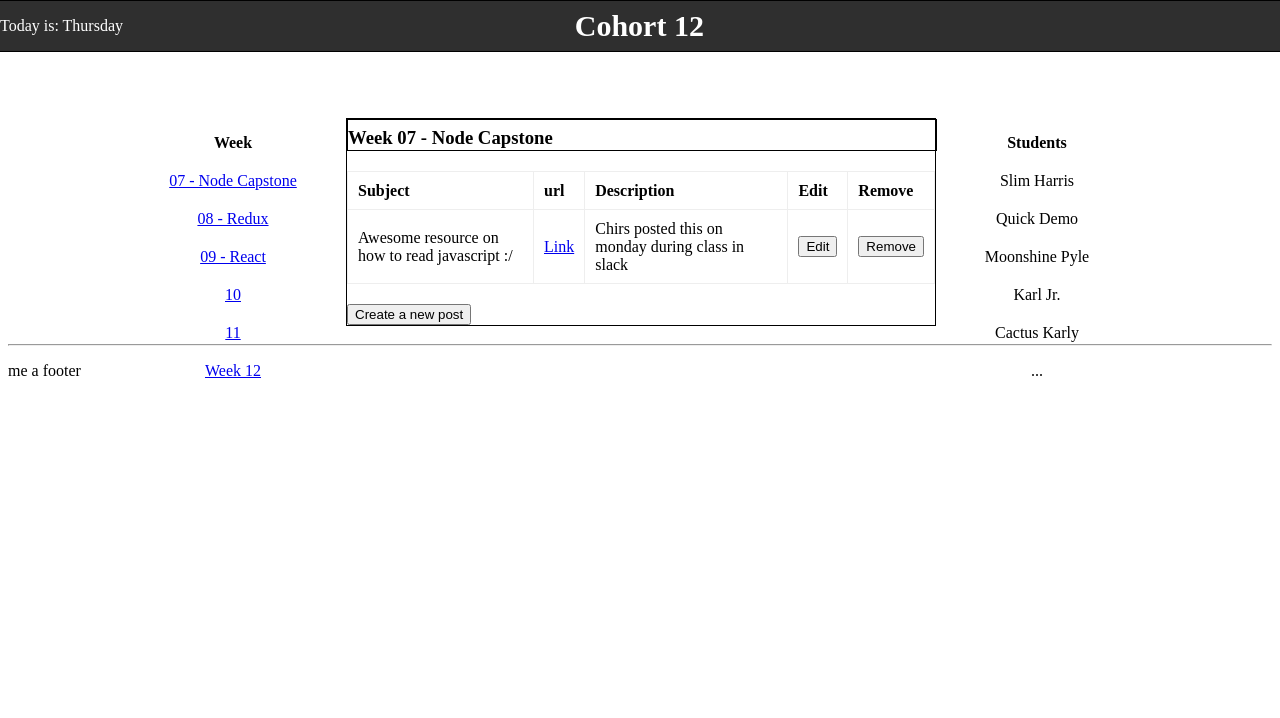
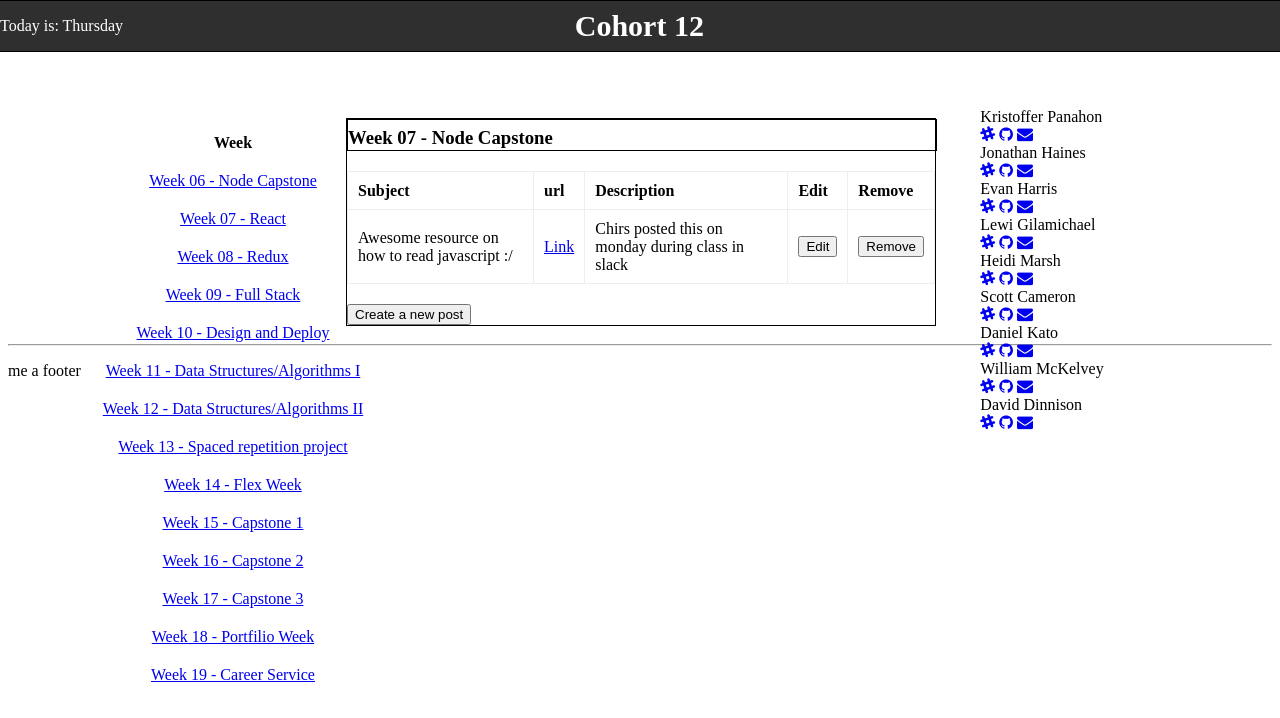
Before and after one commit to mscottcam/dash_capstone, a website: page public/index.html in a window 1280 px wide. Drawn offline with nearby package versions, Linux system fonts and the light colour scheme; a web font is replaced by a local one.

Commit message:
adding index with scott changes

```diff
--- a/public/index.html
+++ b/public/index.html
@@ -25,36 +25,79 @@
               <li>
                 <strong>Week</strong>
               </li>
-              <li><a href="#week-07">07 - Node Capstone</a></li>
-              <li><a href="#week-08">08 - Redux</a></li>
-              <li><a href="#week-09">09 - React</a></li>
-              <li><a href="#week-10">10</a></li>
-              <li><a href="#week-11">11</a></li>
-              <li><a href="#week-12">Week 12</a></li>
-              <!-- <li><a href="#week-13">13</a></li> -->
-              <!-- <li><a href="#week-14">14</a></li>
-              <li><a href="#week-15">15 - Capstone 1</a></li>
-              <li><a href="#week-16">16 - Capstone 2</a></li>
-              <li><a href="#week-17">17 - Capstone 3</a></li>
-              <li><a href="#week-18">18 - Portfilio Week</a></li>
-              <li><a href="#week-19">19 - Career Service</a></li> -->
+              <li><a href="#week-06">Week 06 - Node Capstone</a></li>
+              <li><a href="#week-07">Week 07 - React</a></li>
+              <li><a href="#week-08">Week 08 - Redux</a></li>
+              <li><a href="#week-09">Week 09 - Full Stack</a></li>
+              <li><a href="#week-10">Week 10 - Design and Deploy</a></li>
+              <li><a href="#week-11">Week 11 - Data Structures/Algorithms I</a></li>
+              <li><a href="#week-12">Week 12 - Data Structures/Algorithms II</a></li>
+              <li><a href="#week-13">Week 13 - Spaced repetition project</a></li>
+              <li><a href="#week-14">Week 14 - Flex Week</a></li>
+              <li><a href="#week-15">Week 15 - Capstone 1</a></li>
+              <li><a href="#week-16">Week 16 - Capstone 2</a></li>
+              <li><a href="#week-17">Week 17 - Capstone 3</a></li>
+              <li><a href="#week-18">Week 18 - Portfilio Week</a></li>
+              <li><a href="#week-19">Week 19 - Career Service</a></li>
             </ul>
         </div>
       </section>
       <section class="right contacts">
         <div class="user-list">
-          <ul>
-            <li>
-              <strong>Students</strong>
-            </li>
-            <li>Slim Harris</li>
-            <li>Quick Demo</li>
-            <li>Moonshine Pyle</li>
-            <li>Karl Jr.</li>
-            <li>Cactus Karly</li>
-            <li>...</li>
-          </ul>
-        </div>
+  <div class="user" data-user-index="">
+            <span>Kristoffer Panahon</span><br>
+            <a href="https://thinkful-students.slack.com/messages/@kristoffer/"><i class="fa fa-slack"></i></a>
+            <a href="https://github.com/krp312"><i class="fa fa-github"></i></a>
+            <a href="mailto:krp312@me.com"><i class="fa fa-envelope"></i></a>
+          </div>
+          <div class="user" data-user-index="">
+            <span>Jonathan Haines</span><br>
+            <a href="https://thinkful-students.slack.com/messages/@jonhaines/"><i class="fa fa-slack"></i></a>
+            <a href="https://github.com/joncancode"><i class="fa fa-github"></i></a>
+            <a href="mailto:jc.haines19@gmail.com"><i class="fa fa-envelope"></i></a>
+          </div>
+          <div class="user" data-user-index="">
+            <span>Evan Harris</span><br>
+            <a href="https://thinkful-students.slack.com/messages/@echarris/"><i class="fa fa-slack"></i></a>
+            <a href="https://github.com/eharris128"><i class="fa fa-github"></i></a>
+            <a href="mailto:echarris@smcm.edu"><i class="fa fa-envelope"></i></a>
+          </div>
+          <div class="user" data-user-index="">
+            <span>Lewi Gilamichael</span><br>
+            <a href="https://thinkful-students.slack.com/messages/@lewi/"><i class="fa fa-slack"></i></a>
+            <a href="https://github.com/lewi-g"><i class="fa fa-github"></i></a>
+            <a href="mailto:dr.lewi@gmail.com"><i class="fa fa-envelope"></i></a>
+          </div>
+          <div class="user" data-user-index="">
+            <span>Heidi Marsh</span><br>
+            <a href="https://thinkful-students.slack.com/messages/@zwillerzoog/"><i class="fa fa-slack"></i></a>
+            <a href="https://github.com/zwillerzoog"><i class="fa fa-github"></i></a>
+            <a href="mailto:marsh.heidi.c@gmail.com"><i class="fa fa-envelope"></i></a>
+          </div>
+          <div class="user" data-user-index="">
+            <span>Scott Cameron</span><br>
+            <a href="https://thinkful-students.slack.com/messages/@scott_cam/"><i class="fa fa-slack"></i></a>
+            <a href="https://github.com/mscottcam"><i class="fa fa-github"></i></a>
+            <a href="mailto:mscottcam@gmail.com"><i class="fa fa-envelope"></i></a>
+          </div>
+          <div class="user" data-user-index="">
+            <span>Daniel Kato</span><br>
+            <a href="https://thinkful-students.slack.com/messages/@danielkato/"><i class="fa fa-slack"></i></a>
+            <a href="https://github.com/dankato"><i class="fa fa-github"></i></a>
+            <a href="mailto:apearmor@gmail.com"><i class="fa fa-envelope"></i></a>
+          </div>
+          <div class="user" data-user-index="">
+            <span>William McKelvey</span><br>
+            <a href="https://thinkful-students.slack.com/messages/@wmac/"><i class="fa fa-slack"></i></a>
+            <a href="https://github.com/52lions06"><i class="fa fa-github"></i></a>
+            <a href="mailto:mckelvey.william@yahoo.com"><i class="fa fa-envelope"></i></a>
+          </div>
+          <div class="user" data-user-index="">
+            <span>David Dinnison</span><br>
+            <a href="https://thinkful-students.slack.com/messages/@daviddinnison/"><i class="fa fa-slack"></i></a>
+            <a href="https://github.com/daviddinnison"><i class="fa fa-github"></i></a>
+            <a href="mailto:david.g.dinnison@gmail.com"><i class="fa fa-envelope"></i></a>
+          </div>
       </section>
       <section class="center news">
         <!--news items-->
```
